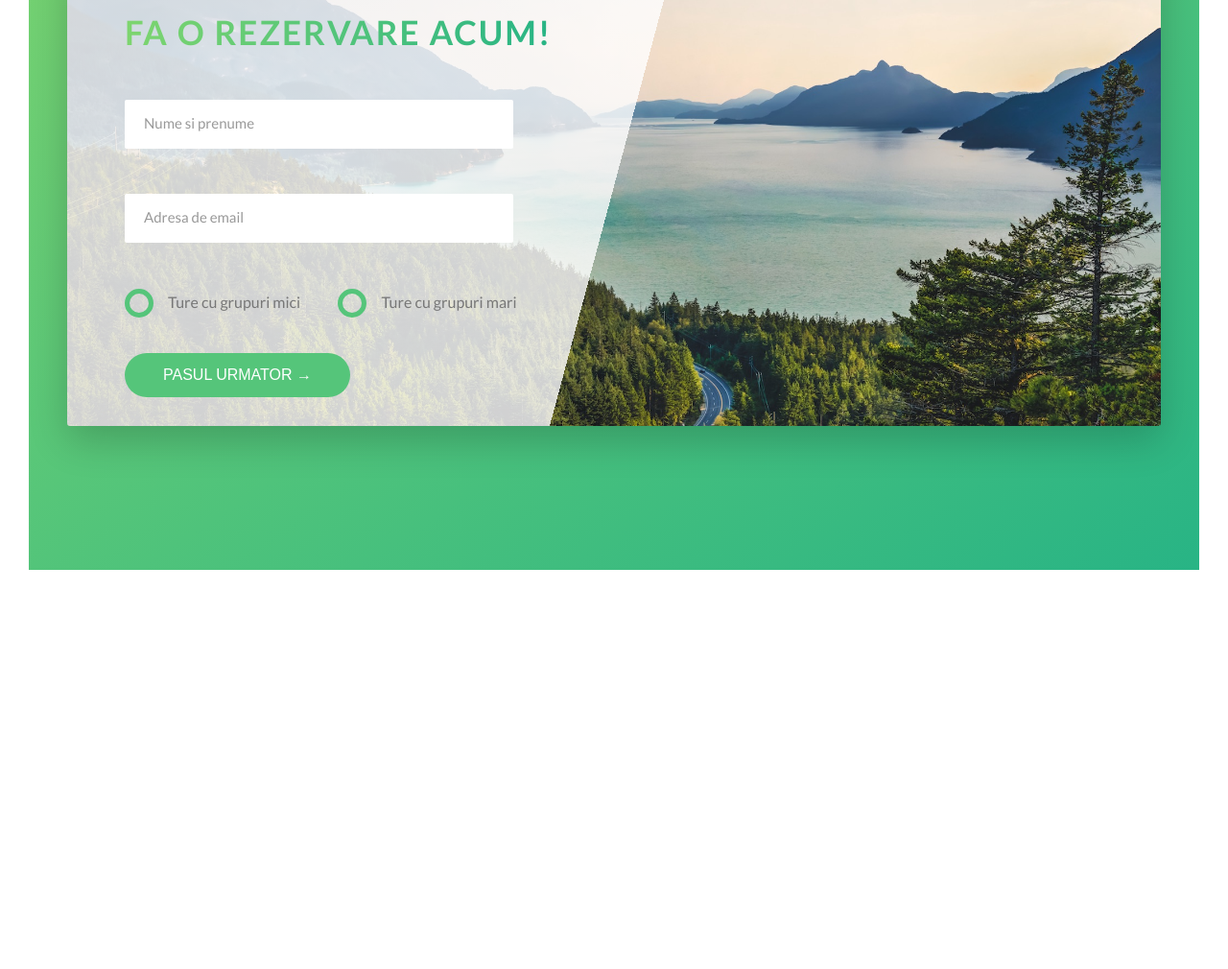
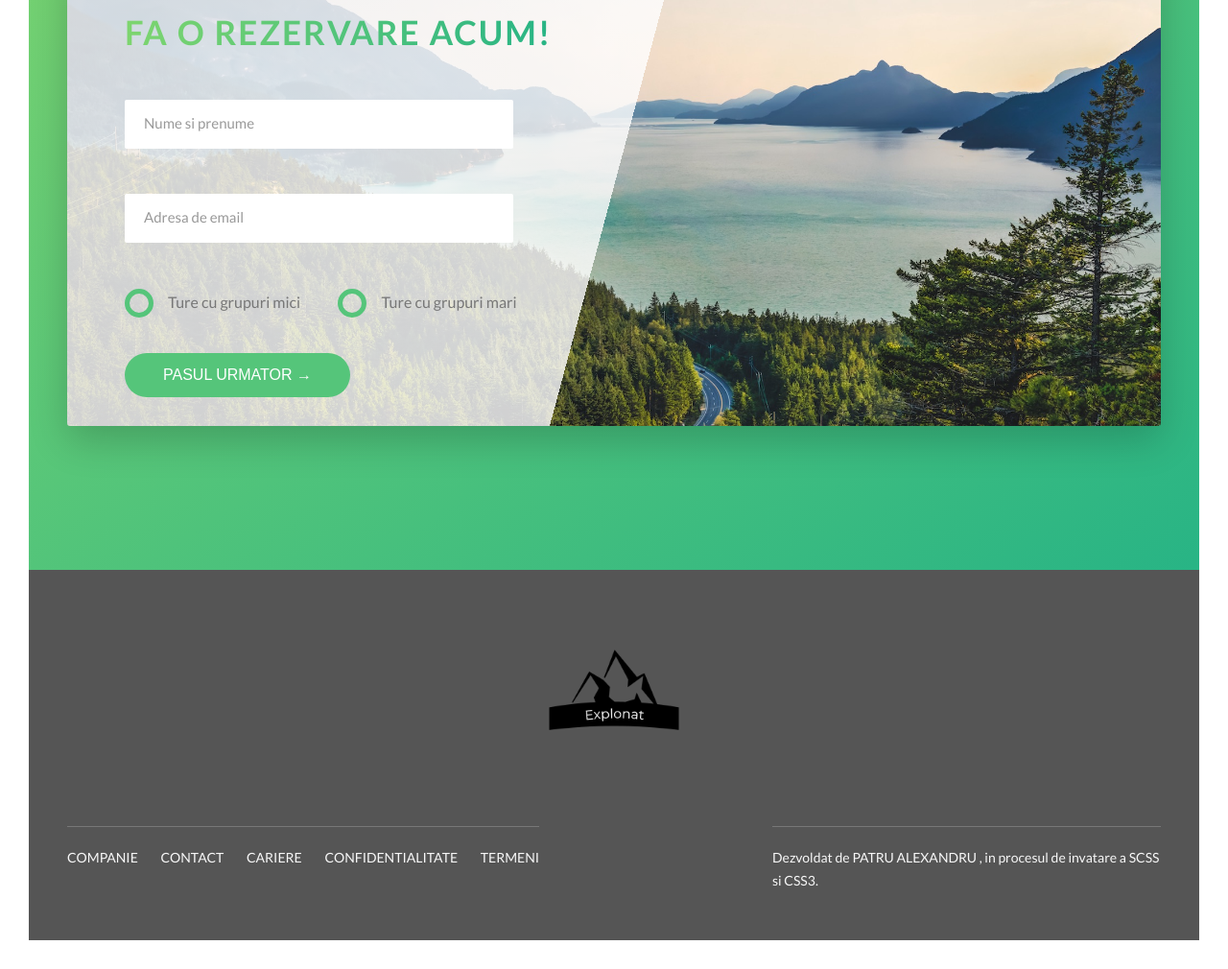
Before and after one commit to alexpatru/explonat, a website: page index.html in a window 1280 px wide. Shown: the part 4722-5732 px from the top of the page at 96% size. Before the commit the page ends 5346 px from the top, so only its background shows below. Drawn offline with Linux system fonts and the light colour scheme.

Commit message:
finished footer section

```diff
--- a/index.html
+++ b/index.html
@@ -362,6 +362,30 @@
             </section>
         </main>
 
+        <footer class="footer">
+            <div class="footer__logo-box">
+                <img src="images/logo.png" alt="logo" class="footer__logo">
+            </div>
+            <div class="row">
+                <div class="col-1-of-2">
+                    <div class="footer__navigation">
+                        <ul class="footer__list">
+                            <li class="footer__item"><a href="#" class="footer__link">Companie</a></li>
+                            <li class="footer__item"><a href="#" class="footer__link">Contact</a></li>
+                            <li class="footer__item"><a href="#" class="footer__link">Cariere</a></li>
+                            <li class="footer__item"><a href="#" class="footer__link">Confidentialitate</a></li>
+                            <li class="footer__item"><a href="#" class="footer__link">Termeni</a></li>
+                        </ul>
+                    </div>
+                </div>
+                <div class="col-1-of-2">
+                    <p class="footer__copyright">
+                        Dezvoldat de <a href="#" class="footer__link">Patru Alexandru</a> , in procesul de invatare a SCSS si CSS3.
+                    </p>
+                </div>
+            </div>
+        </footer>
+
         <!--
         <section class=" grid-test">
             <div class="row">
--- a/sass/abstracts/_variables.scss
+++ b/sass/abstracts/_variables.scss
@@ -14,6 +14,7 @@ $color-grey-light-2: #eeeeee;
 
 
 $color-grey-dark: #777;
+$color-grey-dark-1: #555;
 $color-grey-dark-2: #999;
 
 $color-white: #fff;
--- /dev/null
+++ b/sass/layout/_footer.scss
@@ -0,0 +1,59 @@
+.footer {
+ background-color: $color-grey-dark-1;
+ color: $color-grey-light-1;
+ padding: 5rem 0;
+ font-size: 1.4rem;
+
+ &__logo-box {
+     text-align: center;
+     margin-bottom: 5rem;
+ }
+
+ &__logo {
+     width: 15rem;
+     height: auto;
+ }
+
+ &__navigation {
+     display: inline-block;
+     border-top: 1px solid $color-grey-dark;
+     padding-top: 2rem;
+ }
+
+ &__list {
+     list-style: none;
+ }
+
+ &__item {
+     display: inline-block;
+     &:not(:last-child) {
+         margin-right: 1.5em;
+     }
+
+ }
+
+ &__copyright {
+    width: 75%;
+    float: right;
+    border-top: 1px solid $color-grey-dark;
+    padding-top: 2rem;
+ }
+
+ &__link {
+    &:link,
+    &:visited {
+        color: $color-grey-light-1;
+        text-decoration: none;
+        text-transform: uppercase;
+        display: inline-block;
+    }
+
+    &:hover,
+    &:active {
+        color: $color-primary;
+        box-shadow: 0 1rem 2rem rgba($color-black, .4);
+    }
+ }
+
+
+}
--- a/sass/main.scss
+++ b/sass/main.scss
@@ -15,6 +15,7 @@
 @import "components/form";
 @import "components/story";
 
+@import "layout/footer";
 @import "layout/grid";
 @import "layout/header";
 
```
Also changed, not shown: css/style.css.
